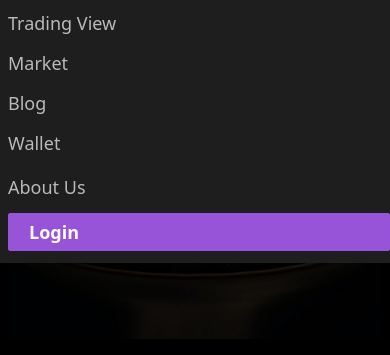
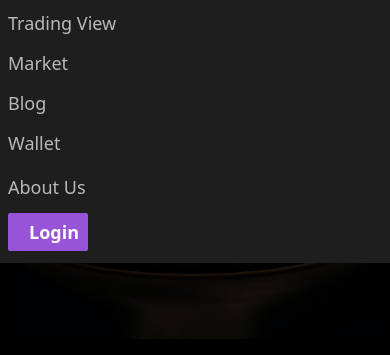
Before and after one commit to Malikic1/cryptoweb, a website: page index.html in a window 390 px wide. Both pictures are taken after a click on the button 371 px from the left and 32 px from the top of the page. Shown: the part 100-455 px from the top of the page. Drawn offline with nearby package versions, Linux system fonts and the light colour scheme; files that its build step writes are made by us from their sources; no server answers; a web font is replaced by a local one.

Commit message:
button width

```diff
--- a/index.html
+++ b/index.html
@@ -75,11 +75,12 @@
             class="text-lg md:text-base my-1 md:my-0 md:ml-3 text-whitesmoke"
             >About Us</a
           >
-          <a
+          <button
             href=""
-            class="md:ml-3 bg-blueviolet text-lg md:text-sm border border-blueviolet rounded-sm px-5 py-1 font-semibold"
-            >Login</a
+            class="md:ml-3 bg-blueviolet text-lg md:text-sm border border-blueviolet rounded-sm px-5 py-1 font-semibold w-20"
           >
+            Login
+          </button>
         </nav>
       </div>
       <div class="md:hidden">
```
